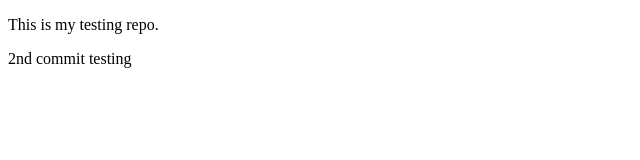
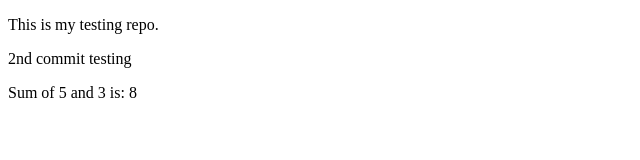
Before and after one commit to ShakilAhmedShihab/testing_repo, a plain HTML site: page index.html in a window 1280 px wide. Shown: the whole page, without its empty margins (0-640 px from the left). Drawn offline with Linux system fonts and the light colour scheme.

Commit message:
addition

```diff
--- a/index.html
+++ b/index.html
@@ -8,5 +8,13 @@
   <body>
     <p>This is my testing repo.</p>
     <p>2nd commit testing</p>
+    <p id="sum"></p>
+    <script>
+      function sum(a, b) {
+        return a + b;
+      }
+      document.getElementById("sum").innerText =
+        "Sum of 5 and 3 is: " + sum(5, 3);
+    </script>
   </body>
 </html>
```
